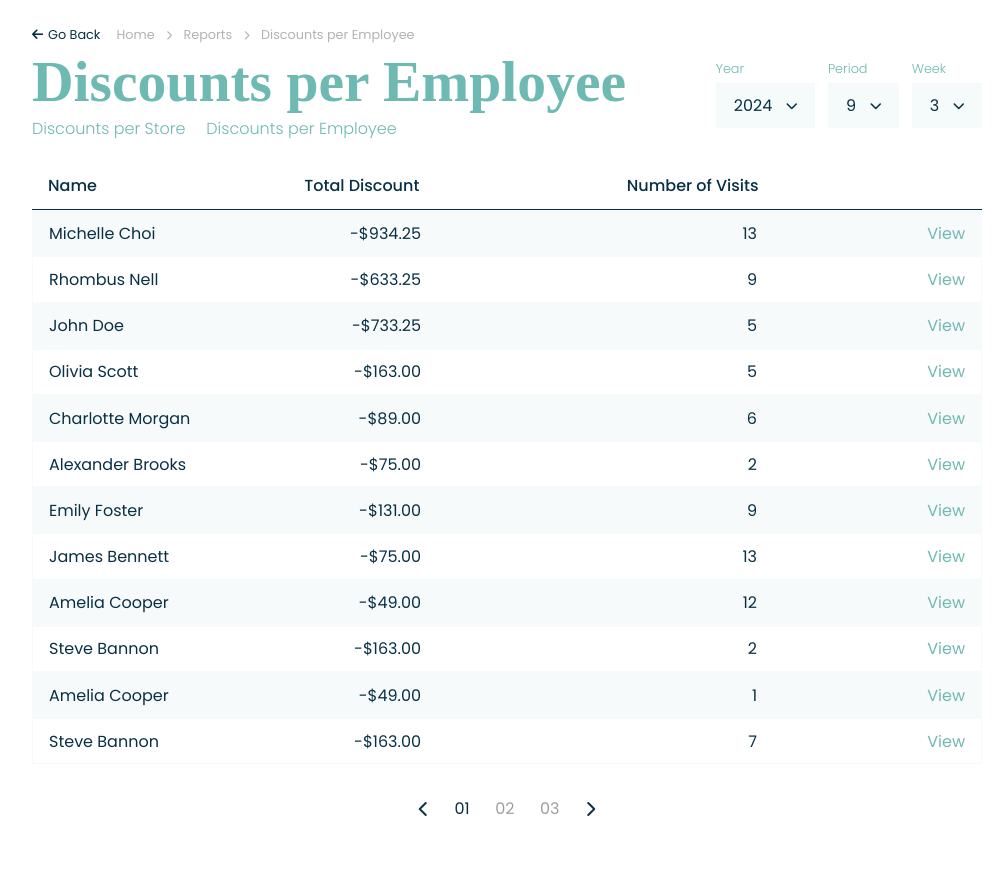
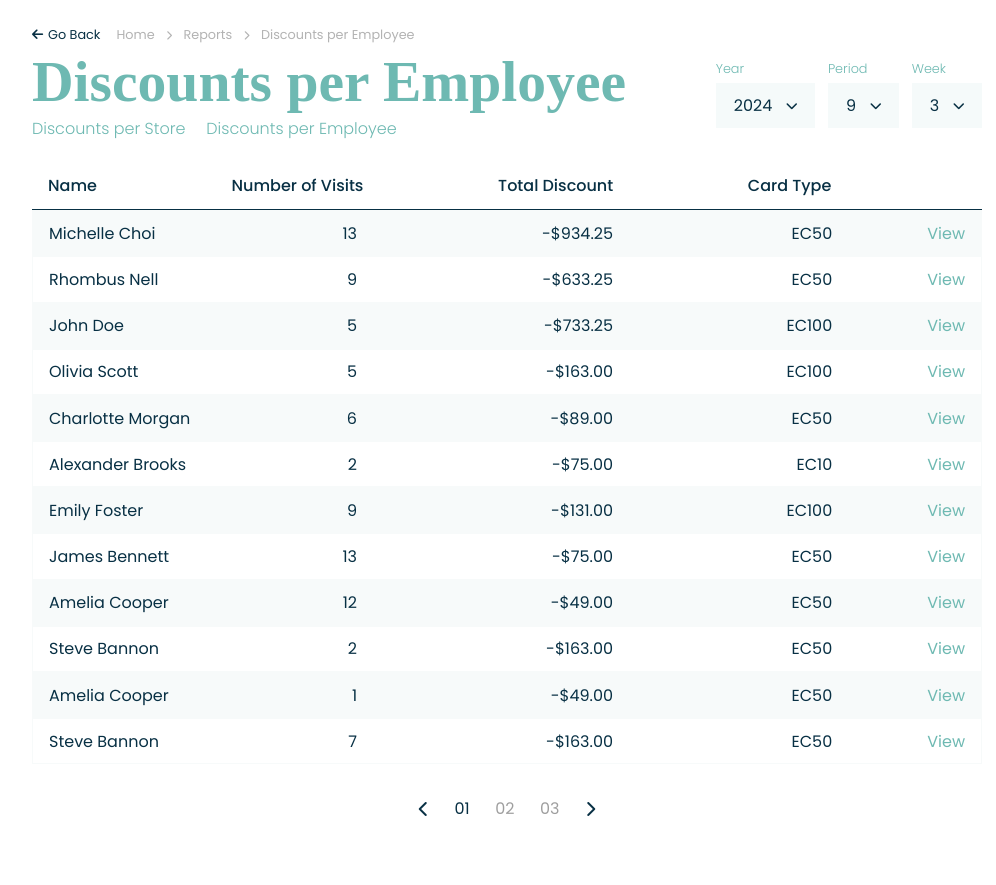
Before and after one commit to RyanDanielLee/Earls-Discount-System, a Django app: page /site_admin/reports/total_discounts_per_employee/ in a window 1280 px wide. Shown: the part 62-947 px from the top of the page, without its empty margins (133-1129 px from the left). Run offline with Django 5.2, Linux system fonts and the light colour scheme; some web fonts are replaced.

Commit message:
Add card type to table in reports-employee.html

```diff
--- a/Earls_Discount_System/static/css/eccard-style.css
+++ b/Earls_Discount_System/static/css/eccard-style.css
@@ -248,6 +248,25 @@ textarea.eccard-form-text {
 /* end of upload faceplate */
 
 /* start of view faceplate */
+
+.view-faceplate-container .notice {
+  border: 1px solid var(--primary-color);
+  padding: 0.5rem 1rem;
+  display: flex;
+  align-items: center;
+  gap: 0.9rem;
+  margin-top: 3rem;
+  margin-bottom: 1rem;
+}
+
+.view-faceplate-container .notice i {
+  color: var(--primary-color);
+}
+
+.view-faceplate-container .notice p {
+  color: var(--font-color);
+}
+
 .view-faceplate-container .apple-logo-image {
   background-color: var(--grey-color);
   width: 480px;
--- a/Earls_Discount_System/static/css/reports-style.css
+++ b/Earls_Discount_System/static/css/reports-style.css
@@ -351,14 +351,19 @@
   color: var(--font-color);
 }
 
+.table-total-cardholders tbody tr td[data-title='Card Type'] {
+  position: absolute;
+  right: 9.3rem;
+}
+
 .table-total-cardholders tbody tr td[data-title='Total Discount'] {
   position: absolute;
-  right: 35rem;
+  right: 23rem;
 }
 
 .table-total-cardholders tbody tr td[data-title='Number of Visits'] {
   position: absolute;
-  right: 14rem;
+  right: 39rem;
 }
 
 /* checkbox */
@@ -509,6 +514,7 @@
     right: 0;
   }
 
+  .table-total-cardholders tbody tr td[data-title='Card Type'],
   .table-total-cardholders tbody tr td[data-title='Total Discount'],
   .table-total-cardholders tbody tr td[data-title='Number of Visits'] {
     right: 0;
--- a/Earls_Discount_System/templates/eccard/view-faceplate.html
+++ b/Earls_Discount_System/templates/eccard/view-faceplate.html
@@ -20,6 +20,10 @@
         </ul>
     </div>
     <div class="view-faceplate-container">
+        <div class="notice">
+            <i class="fa-solid fa-arrow-right"></i>
+            <p>The images displayed here are currently used for wallets.</p>
+        </div>
         <div class="layout-info">
             <h1>Apple Wallet</h1>
 
--- a/Earls_Discount_System/templates/reports/reports-employee.html
+++ b/Earls_Discount_System/templates/reports/reports-employee.html
@@ -67,8 +67,9 @@
                 <thead>
                     <tr class="thead">
                         <th>Name</th>
+                        <th>Number of Visits</th>
                         <th>Total Discount</th>
-                        <th>Number of Visits</th>
+                        <th>Card Type</th>
                         <th></th>
                     </tr>
                 </thead>
@@ -77,72 +78,84 @@
                         <td data-title="Employee Name">Michelle Choi</td>
                         <td data-title="Total Discount">-$934.25</td>
                         <td data-title="Number of Visits">13</td>
+                        <td data-title="Card Type">EC50</td>
                         <td><a href="{% url 'drilldown_employee' %}"><button class="view-button">View</button></a></td>
                     </tr>
                     <tr>
                         <td data-title="Employee Name">Rhombus Nell</td>
                         <td data-title="Total Discount">-$633.25</td>
                         <td data-title="Number of Visits">9</td>
+                        <td data-title="Card Type">EC50</td>
                         <td><a href="{% url 'drilldown_employee' %}"><button class="view-button">View</button></a></td>
                     </tr>
                     <tr>
                         <td data-title="Employee Name">John Doe</td>
                         <td data-title="Total Discount">-$733.25</td>
                         <td data-title="Number of Visits">5</td>
+                        <td data-title="Card Type">EC100</td>
                         <td><a href="{% url 'drilldown_employee' %}"><button class="view-button">View</button></a></td>
                     </tr>
                     <tr>
                         <td data-title="Employee Name">Olivia Scott</td>
                         <td data-title="Total Discount">-$163.00</td>
                         <td data-title="Number of Visits">5</td>
+                        <td data-title="Card Type">EC100</td>
                         <td><button class="view-button">View</button></td>
                     </tr>
                     <tr>
                         <td data-title="Employee Name">Charlotte Morgan</td>
                         <td data-title="Total Discount">-$89.00</td>
                         <td data-title="Number of Visits">6</td>
+                        <td data-title="Card Type">EC50</td>
                         <td><button class="view-button">View</button></td>
                     </tr>
                     <tr>
                         <td data-title="Employee Name">Alexander Brooks</td>
                         <td data-title="Total Discount">-$75.00</td>
                         <td data-title="Number of Visits">2</td>
+                        <td data-title="Card Type">EC10</td>
                         <td><button class="view-button">View</button></td>
                     </tr>
                     <tr>
                         <td data-title="Employee Name">Emily Foster</td>
                         <td data-title="Total Discount">-$131.00</td>
                         <td data-title="Number of Visits">9</td>
+                        <td data-title="Card Type">EC100</td>
                         <td><button class="view-button">View</button></td>
                     </tr>
                     <tr>
                         <td data-title="Employee Name">James Bennett</td>
                         <td data-title="Total Discount">-$75.00</td>
                         <td data-title="Number of Visits">13</td>
+                        <td data-title="Card Type">EC50</td>
                         <td><button class="view-button">View</button></td>
                     </tr>
                     <tr>
                         <td data-title="Employee Name">Amelia Cooper</td>
                         <td data-title="Total Discount">-$49.00</td>
                         <td data-title="Number of Visits">12</td>
+                        <td data-title="Card Type">EC50</td>
                         <td><button class="view-button">View</button></td>
                     </tr>
                     <tr>
                         <td data-title="Employee Name">Steve Bannon</td>
                         <td data-title="Total Discount">-$163.00</td>
                         <td data-title="Number of Visits">2</td>
+                        <td data-title="Card Type">EC50</td>
                         <td><button class="view-button">View</button></td>
                     </tr>
                     <tr>
                         <td data-title="Employee Name">Amelia Cooper</td>
                         <td data-title="Total Discount">-$49.00</td>
                         <td data-title="Number of Visits">1</td>
+                        <td data-title="Card Type">EC50</td>
                         <td><button class="view-button">View</button></td>
                     </tr>
                     <tr>
                         <td data-title="Employee Name">Steve Bannon</td>
                         <td data-title="Total Discount">-$163.00</td>
                         <td data-title="Number of Visits">7</td>
+                        <td data-title="Card Type">EC50</td>
                         <td><button class="view-button">View</button></td>
                     </tr>
                 </tbody>
```
